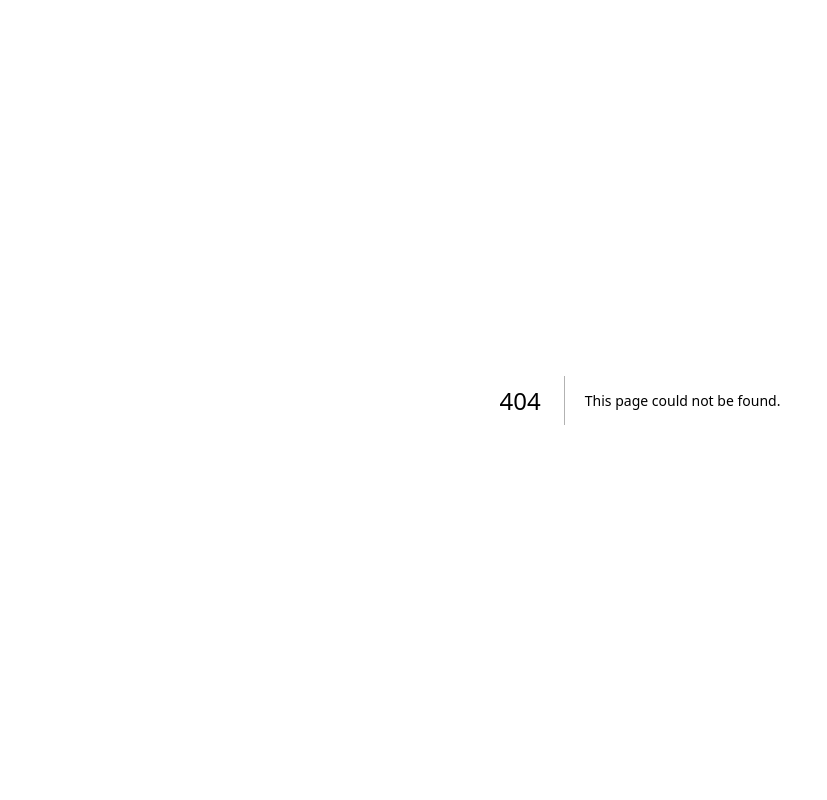
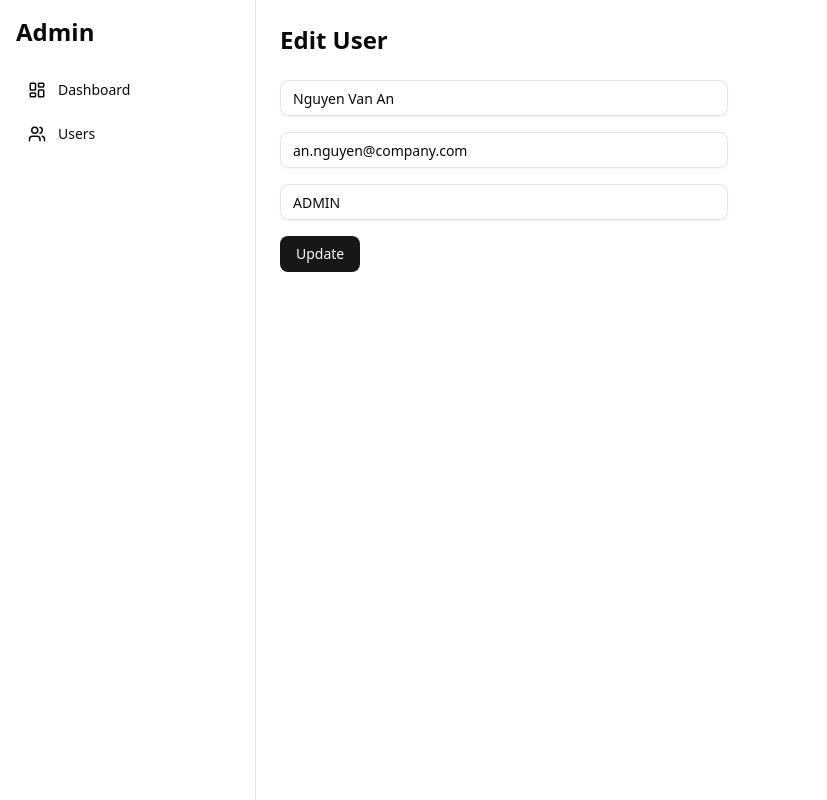
Before and after one commit to SoYan2112/admin-dashboard-nextjs, a Next.js app: page /admin/users/1/edit in a window 1280 px wide. Before the commit this address had no page. Shown: the whole page, without its empty margins (0-827 px from the left). Built offline with nearby package versions, Linux system fonts and the light colour scheme.

Commit message:
fix: param type number and user type

```diff
--- /dev/null
+++ b/app/admin/users/[id]/edit/page.tsx
@@ -0,0 +1,52 @@
+"use client";
+
+import UserForm, { UserFormData } from "@/components/user-form";
+import { useParams } from "next/navigation";
+import { useEffect, useState } from "react";
+
+export default function EditUserPage() {
+  const { id } = useParams<{ id: string }>();
+  const [user, setUser] = useState<UserFormData | null>(null);
+  const [loading, setLoading] = useState(true);
+
+    useEffect(() => {
+        fetch(`/api/users/${id}`)
+        .then((res) => res.json())
+        .then((data) => {
+            setUser(data);
+            setLoading(false);
+        });
+    }, [id]);
+
+    const handleUpdate = async (data: UserFormData) => {
+        const res = await fetch (`/api/users/${id}`, {
+            method: "PUT",
+            headers: {"Content-Type": "application/json"},
+            body: JSON.stringify(data),
+        });
+
+        const result = await res.json();
+
+        if (!res.ok) {
+            throw new Error(result.message || "Update failed");
+        }
+
+        alert("User updated successfully");
+    };
+
+    if (loading) return <p>Loading...</p>
+
+    return (
+        <div className="max-w-md space-y-6">
+            <h1 className="text-2xl font-bold">Edit User</h1>
+
+            {user && (
+                <UserForm
+                defaultValues={user}
+                onSubmit={handleUpdate}
+                submitText="Update"/>
+            )}
+        </div>
+    )
+
+}
--- /dev/null
+++ b/app/api/users/[id]/route.ts
@@ -0,0 +1,52 @@
+import { NextRequest, NextResponse } from "next/server";
+import { UserSchema } from "@/types/UserSchema";
+import { users } from "@/data/users";
+import { z } from "zod";
+
+export async function GET(
+  req: NextRequest,
+  { params }: { params: Promise<{ id: string }> }
+) {
+  const { id } = await params;
+  const userId = Number(id);
+
+  const user = users.find((u) => u.id === userId);
+
+  if (!user) {
+    return NextResponse.json(
+      { message: "User not found" },
+      { status: 404 }
+    );
+  }
+
+  return NextResponse.json(user);
+}
+
+export async function PUT(
+  req: NextRequest,
+  { params }: { params: Promise<{ id: string }> }
+) {
+  try {
+    const { id } = await params;
+    const body = await req.json();
+
+    const data = UserSchema.parse(body);
+
+    return NextResponse.json({
+      message: "Updated successfully",
+      user: { id: Number(id), ...data },
+    });
+  } catch (error) {
+    if (error instanceof z.ZodError) {
+      return NextResponse.json(
+        { fieldErrors: error.flatten().fieldErrors },
+        { status: 400 }
+      );
+    }
+
+    return NextResponse.json(
+      { message: "Server error" },
+      { status: 500 }
+    );
+  }
+}
--- /dev/null
+++ b/app/api/users/route.ts
@@ -0,0 +1,29 @@
+import { NextResponse } from "next/server";
+import { z } from "zod";
+
+const createUserSchema = z.object({
+  name: z.string().min(3),
+  email: z.string().email(),
+  role: z.string().min(1),
+});
+
+export async function POST(req: Request) {
+  try {
+    const body = await req.json();
+    const data = createUserSchema.parse(body);
+
+    if (data.email === "test@gmail.com") {
+      return NextResponse.json(
+        { fieldErrors: { email: "Email already exists" } },
+        { status: 400 }
+      );
+    }
+
+    return NextResponse.json({
+      id: crypto.randomUUID(),
+      ...data,
+    });
+  } catch {
+    return NextResponse.json({ message: "Invalid data" }, { status: 400 });
+  }
+}
--- a/components/EditUser.tsx
+++ b/components/EditUser.tsx
@@ -20,29 +20,29 @@ export type User = {
 
 type Props = {
   open: boolean;
+  users: User | null;
   onClose: () => void;
-  user: User;
-  onSave: (user: User) => void;
+  onSave: (user: User) => Promise<void>;
 };
 
-export function EditUser({ open, onClose, user, onSave }: Props) {
+export function EditUser({ open, onClose, users, onSave }: Props) {
   const [name, setName] = useState("");
   const [email, setEmail] = useState("");
 
   useEffect(() => {
-    if (user) {
-      setName(user.name);
-      setEmail(user.email);
+    if (users) {
+      setName(users.name);
+      setEmail(users.email);
     }
-  }, [user]);
+  }, [users]);
 
-  if (!user) return null;
+  if (!users) return null;
 
   return (
     <Dialog open={open} onOpenChange={(v) => !v && onClose()}>
       <DialogContent>
         <DialogHeader>
-          <DialogTitle>Edit User</DialogTitle>
+          <DialogTitle>Edit users</DialogTitle>
         </DialogHeader>
 
         <div className="space-y-4">
@@ -62,7 +62,7 @@ export function EditUser({ open, onClose, user, onSave }: Props) {
           <Button variant="outline" onClick={onClose}>
             Cancel
           </Button>
-          <Button onClick={() => onSave({ ...user, name, email })}>Save</Button>
+          <Button onClick={() => onSave({ ...users, name, email })}>Save</Button>
         </DialogFooter>
       </DialogContent>
     </Dialog>
--- /dev/null
+++ b/components/user-form.tsx
@@ -0,0 +1,67 @@
+"use client";
+
+import { Button } from "@/components/ui/button";
+import { Input } from "@/components/ui/input";
+import { zodResolver } from "@hookform/resolvers/zod";
+import { useEffect } from "react";
+import { useForm } from "react-hook-form";
+import { z } from "zod";
+import { UserSchema } from "@/types/UserSchema";
+
+export type UserFormData = z.infer<typeof UserSchema>;
+
+type UserFormProps = {
+  defaultValues?: Partial<UserFormData>;
+  onSubmit: (data: UserFormData) => Promise<void>;
+  submitText?: string;
+};
+
+export default function UserForm({
+  defaultValues,
+  onSubmit,
+  submitText = "Submit",
+}: UserFormProps) {
+  const {
+    register,
+    handleSubmit,
+    reset,
+    setError,
+    formState: { errors, isSubmitting },
+  } = useForm<UserFormData>({
+    resolver: zodResolver(UserSchema),
+    defaultValues,
+  });
+
+  useEffect(() => {
+    if (defaultValues) {
+      reset(defaultValues);
+    }
+  }, [defaultValues, reset]);
+
+  return (
+    <form onSubmit={handleSubmit(onSubmit)} className="space-y-4">
+      <div>
+        <Input {...register("name")} placeholder="Name" />
+        {errors.name && (
+          <p className="text-red-500 text-sm">{errors.name.message}</p>
+        )}
+      </div>
+      <div>
+        <Input {...register("email")} placeholder="Email" />
+        {errors.email && (
+          <p className="text-red-500 text-sm">{errors.email.message}</p>
+        )}
+      </div>
+      <div>
+        <Input {...register("role")} placeholder="Role" />
+        {errors.role && (
+          <p className="text-red-500 text-sm">{errors.role.message}</p>
+        )}
+      </div>
+
+      <Button type="submit" disabled={isSubmitting}>
+        {isSubmitting ? "Saving..." : submitText}
+      </Button>
+    </form>
+  );
+}
--- /dev/null
+++ b/data/users.ts
@@ -0,0 +1,14 @@
+import { User } from "@/components/EditUser";
+
+export const users: User[] = [
+      { id: 1, name: "Nguyen Van An", email: "an.nguyen@company.com", role: "ADMIN" },
+      { id: 2, name: "Tran Thi Binh", email: "binh.tran@company.com", role: "USER" },
+      { id: 3, name: "Le Quoc Cuong", email: "cuong.le@company.com", role: "USER" },
+      { id: 4, name: "Pham Minh Duc", email: "duc.pham@company.com", role: "MODERATOR" },
+      { id: 5, name: "Vo Thi Hoa", email: "hoa.vo@company.com", role: "USER" },
+      { id: 6, name: "Dang Thanh Khoa", email: "khoa.dang@company.com", role: "USER" },
+      { id: 7, name: "Bui Anh Tuan", email: "tuan.bui@company.com", role: "USER" },
+      { id: 8, name: "Do Ngoc Linh", email: "linh.do@company.com", role: "ADMIN" },
+      { id: 9, name: "Hoang Gia Bao", email: "bao.hoang@company.com", role: "USER" },
+      { id: 10, name: "Mai Phuong Thao", email: "thao.mai@company.com", role: "USER" },
+    ];
--- /dev/null
+++ b/types/UserSchema.ts
@@ -0,0 +1,7 @@
+import { z } from "zod";
+
+export const UserSchema = z.object({
+  name: z.string().min(3, "Name too short"),
+  email: z.string().email(),
+  role: z.string().min(1, "Role is required"),
+});
```
